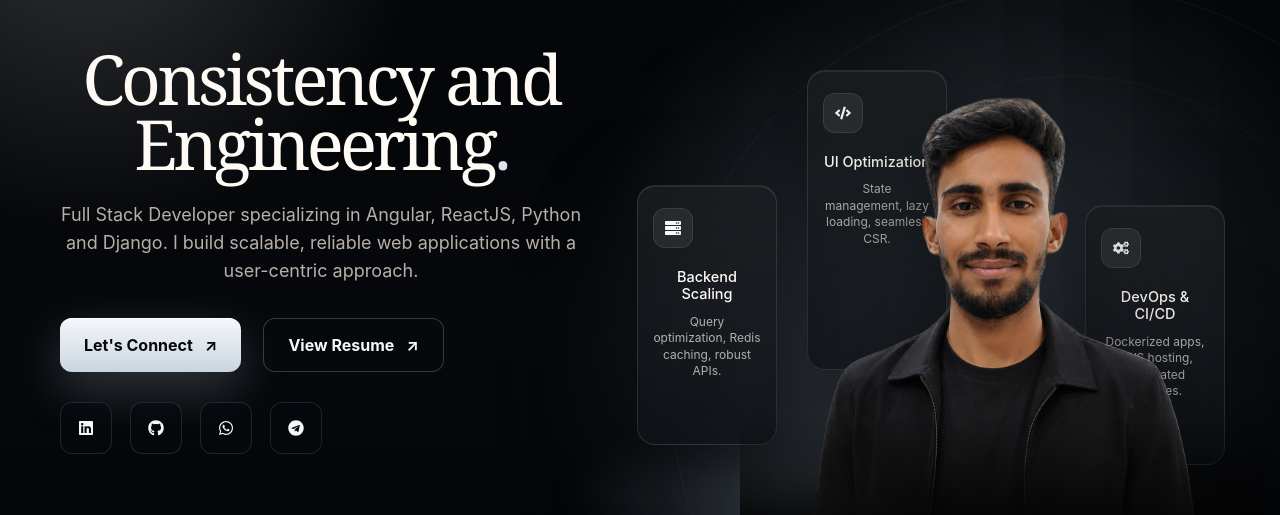
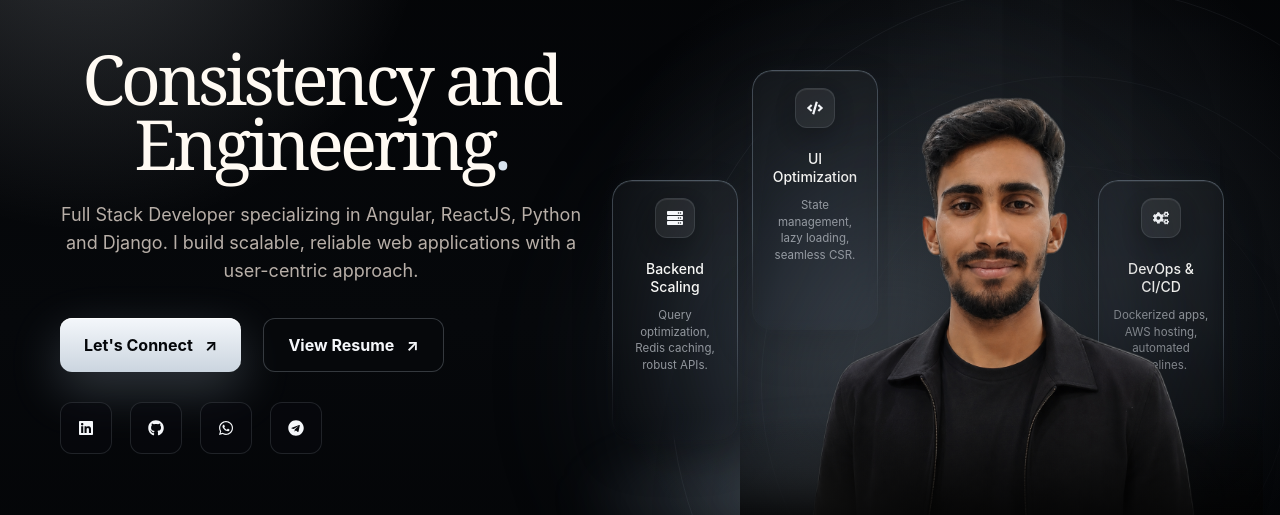
Before and after one commit to asmitalok18/Portfolio, a React (Create React App) app: page / in a window 1280 px wide. Shown: the part 140-655 px from the top of the page. Built offline with nearby package versions, Linux system fonts and the light colour scheme; no server answers.

Commit message:
feat: enhance hero feature card styles; improve layout, dimensions, and hover effects for better visual appeal

```diff
--- a/src/styles/custom.css
+++ b/src/styles/custom.css
@@ -1260,78 +1260,163 @@ button,
 
 .hero-feature-card {
   position: absolute;
-  width: 112px;
-  padding: 22px 15px;
-  border-radius: 18px;
-  border: 1px solid rgba(220, 232, 245, 0.12) !important;
+  width: 100px;
+  height: 270px;
+  min-height: 320px;
+  max-height: 270px;
+  padding: 20px 16px;
+  border-radius: 20px;
+  overflow: hidden;
+
+  display: flex;
+  flex-direction: column;
+  align-items: center;
+  text-align: center;
+
+  border: none !important;
+
+  /* More transparent glass with a very light slate tint */
   background:
-    linear-gradient(180deg, rgba(255, 255, 255, 0.06), rgba(255, 255, 255, 0.018)),
-    rgba(9, 12, 16, 0.72);
+    linear-gradient(
+      180deg,
+      rgba(185, 199, 214, 0.045) 0%,
+      rgba(150, 168, 187, 0.022) 42%,
+      rgba(125, 143, 162, 0.009) 72%,
+      rgba(95, 112, 130, 0.002) 100%
+    );
+
+  background-color: transparent;
+
   box-shadow:
-    0 30px 90px rgba(0, 0, 0, 0.52),
-    inset 0 1px 0 rgba(255, 255, 255, 0.08);
-  backdrop-filter: blur(8px);
-  -webkit-backdrop-filter: blur(8px);
-  transition: all 0.3s ease;
+    0 18px 44px rgba(0, 0, 0, 0.13),
+    0 0 20px rgba(130, 150, 172, 0.045),
+    inset 0 1px 0 rgba(210, 224, 238, 0.085);
+
+  backdrop-filter: blur(5px) saturate(108%);
+  -webkit-backdrop-filter: blur(5px) saturate(108%);
+
+  transition:
+    transform 0.3s ease,
+    background 0.3s ease,
+    box-shadow 0.3s ease;
+}
+
+.hero-feature-card::before {
+  content: "";
+  position: absolute;
+  inset: 0;
+  border-radius: inherit;
+
+  /* Thin slate border with a soft light glow */
+  border: 1px solid rgba(170, 188, 207, 0.30);
+  border-bottom-color: transparent;
+
+  box-shadow:
+    inset 0 1px 0 rgba(225, 235, 245, 0.08),
+    0 0 8px rgba(135, 157, 179, 0.12);
+
+  pointer-events: none;
+  z-index: 1;
+
+  -webkit-mask-image: linear-gradient(
+    to bottom,
+    #000 0%,
+    #000 58%,
+    rgba(0, 0, 0, 0.70) 70%,
+    rgba(0, 0, 0, 0.24) 84%,
+    transparent 100%
+  );
+
+  mask-image: linear-gradient(
+    to bottom,
+    #000 0%,
+    #000 58%,
+    rgba(0, 0, 0, 0.70) 70%,
+    rgba(0, 0, 0, 0.24) 84%,
+    transparent 100%
+  );
 }
 
 .hero-feature-card:hover {
-  border: 1px solid rgba(220, 232, 245, 0.12) !important;
+  transform: translateY(-6px);
+
+  background:
+    linear-gradient(
+      180deg,
+      rgba(196, 210, 224, 0.065) 0%,
+      rgba(158, 177, 196, 0.032) 44%,
+      rgba(128, 148, 168, 0.014) 74%,
+      rgba(100, 118, 136, 0.004) 100%
+    );
+
+  background-color: transparent;
+
   box-shadow:
-    0 32px 90px rgba(0, 0, 0, 0.52),
-    inset 0 1px 0 rgba(255, 255, 255, 0.08);
-  transform: translateY(-4px);
+    0 22px 54px rgba(0, 0, 0, 0.16),
+    0 0 26px rgba(137, 159, 181, 0.075),
+    inset 0 1px 0 rgba(220, 232, 244, 0.11);
+}
+
+.hero-feature-card:hover::before {
+  border-color: rgba(184, 203, 222, 0.40);
+  border-bottom-color: transparent;
+
+  box-shadow:
+    inset 0 1px 0 rgba(235, 243, 250, 0.10),
+    0 0 12px rgba(145, 169, 192, 0.18);
 }
 
 .hero-feature-icon {
   width: 40px;
   height: 40px;
+  flex-shrink: 0;
   border-radius: 12px;
-  background: rgba(255, 255, 255, 0.07);
-  border: 1px solid rgba(220, 232, 245, 0.10) !important;
+  background: rgba(255, 255, 255, 0.065);
+  border: 1px solid rgba(220, 232, 245, 0.11) !important;
   display: flex;
   align-items: center;
   justify-content: center;
-  margin-bottom: 20px;
+  margin: 0 auto 22px;
   color: #f5f7fa;
+  box-shadow:
+    inset 0 1px 0 rgba(255, 255, 255, 0.08),
+    0 8px 20px rgba(0, 0, 0, 0.22);
 }
 
 .hero-feature-card h4 {
-  margin: 0 0 11px;
-  color: #fffaf3;
-  font-size: 14.5px;
-  line-height: 1.2;
+  width: 100%;
+  margin: 0 0 12px;
+  color: #f7f7f5;
+  font-size: 14px;
+  line-height: 1.25;
+  font-weight: 500;
 }
 
 .hero-feature-card p {
+  width: 100%;
   margin: 0;
-  color: rgba(255, 250, 243, 0.68);
-  font-size: 12px;
-  line-height: 1.38;
+  color: rgba(235, 240, 246, 0.58);
+  font-size: 11.5px;
+  line-height: 1.45;
+  font-weight: 400;
 }
 
 .card-code {
-  left: 22px;
-  top: 208px;
-  min-height: 275px;
-  max-height: 275px;
+  left: 18px;
+  top: 215px;
   z-index: 4;
 }
 
 .card-user {
   left: 165px;
-  top: 86px;
-  min-height: 255px;
-  max-height: 255px;
-  z-index: 3;
+  top: 95px;
+  z-index: 4;
 }
 
 .card-rocket {
-  right: -18px;
-  top: 222px;
-  min-height: 235px;
-  max-height: 235px;
-  z-index: 3;
+  right: 0;
+  top: 215px;
+  z-index: 4;
 }
 
 @media (max-width: 1280px) {
@@ -1355,24 +1440,26 @@ button,
   }
 
   .hero-feature-card {
-    width: 140px;
+    width: 126px;
+    height: 260px;
     min-height: 260px;
+    max-height: 260px;
+    padding: 18px 14px;
   }
 
   .card-code {
-    left: 55px;
-    top: 220px;
+    left: 30px;
+    top: 215px;
   }
 
   .card-user {
-    left: 225px;
+    left: 170px;
     top: 105px;
-    min-height: 300px;
   }
 
   .card-rocket {
-    right: -5px;
-    top: 240px;
+    right: -4px;
+    top: 215px;
   }
 
   .hero-arc-lines {
```
